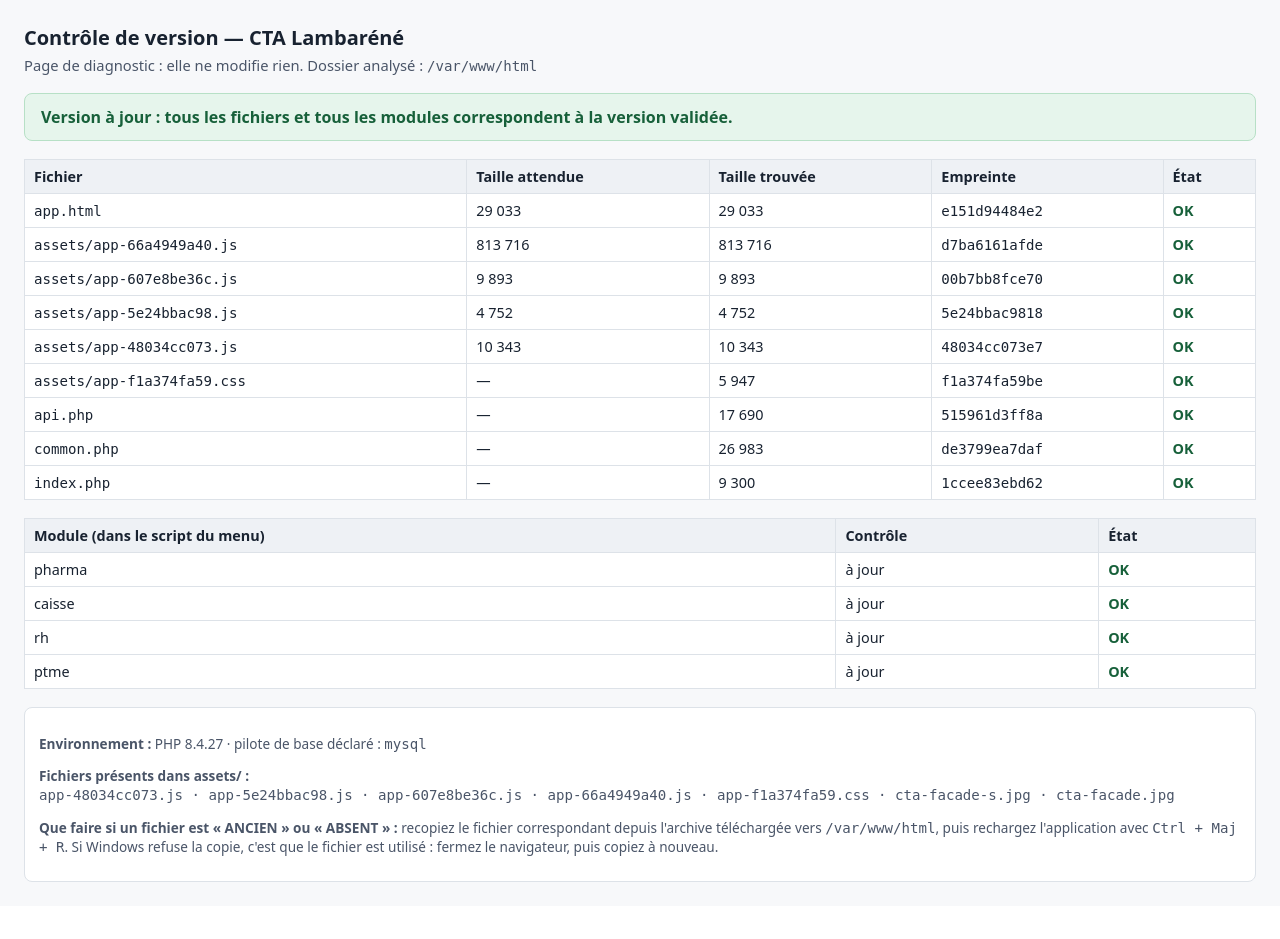
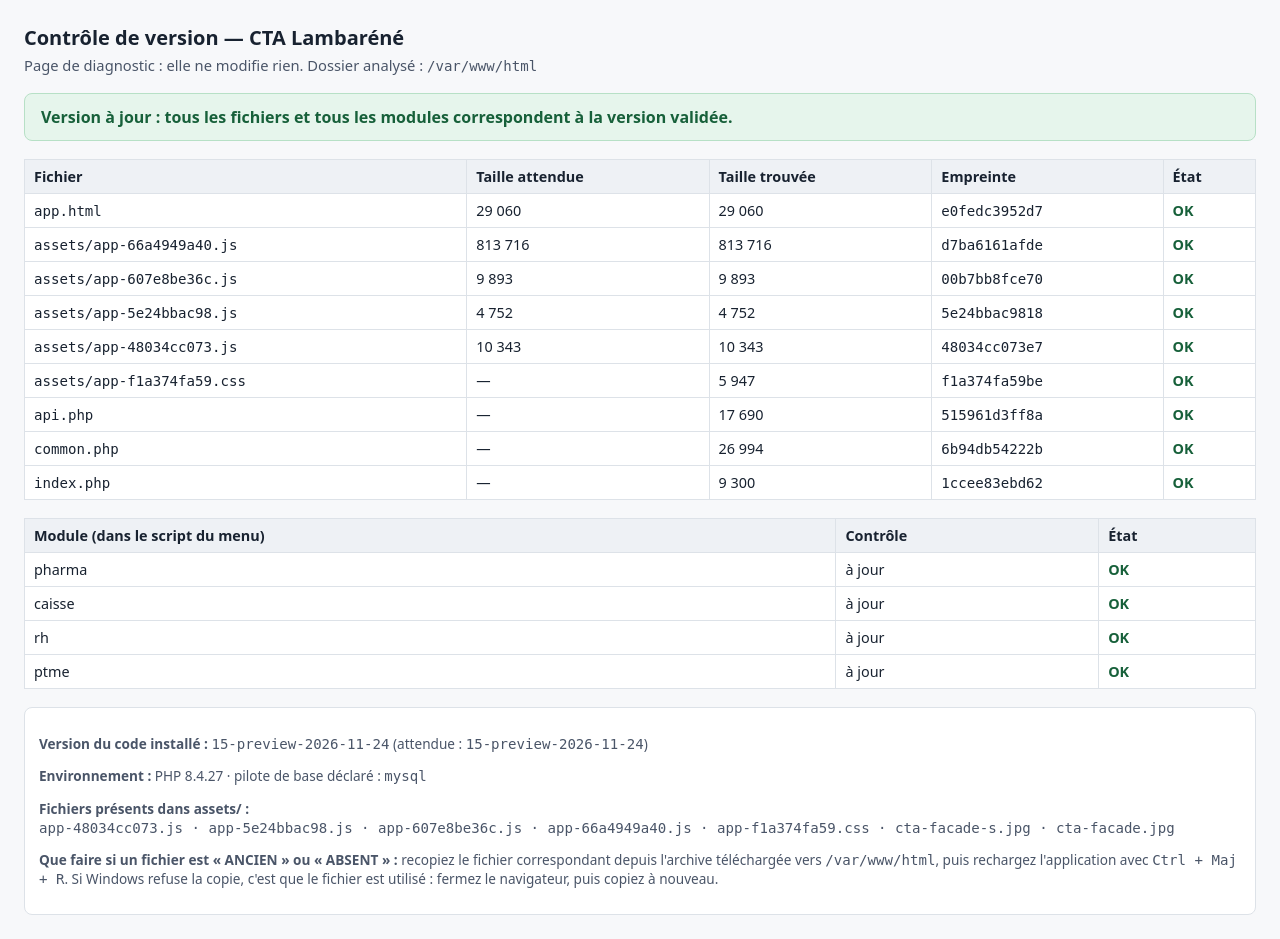
Before and after one commit to Wilfried241gab/Cta, a PHP site: page /cta/verif.php in a window 1280 px wide. Before the commit the page ends 882 px from the top, so only its background shows below. Run offline with PHP 8.4, Linux system fonts and the light colour scheme.

Commit message:
Passe la version à 15-preview-2026-11-24
La version affichée (À propos, etat.php, verif.php) et les archives livrées portent désormais un numéro reconnaissable, avec un paramètre de cache incrémenté pour que le navigateur recharge bien les scripts.

🤖 Generated with Codebuff
Co-Authored-By: Codebuff <noreply@codebuff.com>

```diff
--- a/app/app.html
+++ b/app/app.html
@@ -1,10 +1,10 @@
 <!doctype html>
 <html lang="fr">
-<head><meta charset='utf-8'><!--CTA_BOOT--><script src="assets/app-607e8be36c.js?v=20261124"></script>
+<head><meta charset='utf-8'><!--CTA_BOOT--><script src="assets/app-607e8be36c.js?v=20261124b"></script>
 <meta charset="utf-8">
 <meta name="viewport" content="width=device-width,initial-scale=1">
 <title>Application de gestion – CTA de Lambaréné</title>
-<link rel="stylesheet" href="assets/app-f1a374fa59.css?v=20261124">
+<link rel="stylesheet" href="assets/app-f1a374fa59.css?v=20261124b">
 <style id="desk">
 @media(min-width:1100px){
  header,main,#nav,nav,#agentBar,#compBar,#respBar,#home,.wrap,#basepage .wrap{max-width:1600px!important}
@@ -153,13 +153,13 @@ header h1{font-size:1.55rem;background:var(--grad);-webkit-background-clip:text;
 /* impression : on garde le blanc simple */
 @media print{.bar,.hero{display:none!important}body{background:#fff!important}}
 </style>
-<script src="assets/app-5e24bbac98.js?v=20261124"></script>
+<script src="assets/app-5e24bbac98.js?v=20261124b"></script>
 </head>
 <body>
 <section id="home">
   <div class="ctaHero" role="img" aria-label="Façade du CTA de Lambaréné"><div class="heroTxt"><h1>Application de gestion</h1><p>Centre de Traitement Ambulatoire de Lambaréné</p></div></div>
   <div class="who"><span>Connecté : <b id="whoName"></b></span><span class="pill" id="whoRole"></span><button class="btn ghost sm" id="myAcc" style="width:auto;margin:0">Mon compte</button><button class="btn ghost sm" id="logout" style="width:auto;margin:0">Se déconnecter</button><button class="btn ghost sm" id="aboutBtn" style="width:auto;margin:0 0 0 auto;font-size:.8rem" aria-haspopup="dialog">ⓘ À propos</button></div>
-  <div id="aboutBox" hidden style="position:fixed;inset:0;background:rgba(0,0,0,.5);z-index:30;display:flex;align-items:center;justify-content:center;padding:16px"><div role="dialog" aria-modal="true" aria-labelledby="aboutT" style="background:var(--surface);color:var(--ink);border-radius:14px;padding:22px;max-width:380px;width:100%;box-shadow:0 10px 40px rgba(0,0,0,.3)"><h3 id="aboutT" style="margin:0 0 14px">À propos</h3><dl style="margin:0;display:grid;grid-template-columns:auto 1fr;gap:8px 16px;font-size:.95rem"><dt class="muted">Version</dt><dd style="margin:0;font-weight:700">v1.0</dd><dt class="muted">Contact</dt><dd style="margin:0;font-weight:700"><a href="mailto:wilfriedmassala@gmail.com" style="color:var(--blue,#1a5fb4)">wilfriedmassala@gmail.com</a></dd></dl><button class="btn" id="aboutOk" style="margin-top:18px;width:100%">Fermer</button></div></div>
+  <div id="aboutBox" hidden style="position:fixed;inset:0;background:rgba(0,0,0,.5);z-index:30;display:flex;align-items:center;justify-content:center;padding:16px"><div role="dialog" aria-modal="true" aria-labelledby="aboutT" style="background:var(--surface);color:var(--ink);border-radius:14px;padding:22px;max-width:380px;width:100%;box-shadow:0 10px 40px rgba(0,0,0,.3)"><h3 id="aboutT" style="margin:0 0 14px">À propos</h3><dl style="margin:0;display:grid;grid-template-columns:auto 1fr;gap:8px 16px;font-size:.95rem"><dt class="muted">Version</dt><dd style="margin:0;font-weight:700">v15-preview — 24/11/2026</dd><dt class="muted">Contact</dt><dd style="margin:0;font-weight:700"><a href="mailto:wilfriedmassala@gmail.com" style="color:var(--blue,#1a5fb4)">wilfriedmassala@gmail.com</a></dd></dl><button class="btn" id="aboutOk" style="margin-top:18px;width:100%">Fermer</button></div></div>
   <div class="muted" id="saveSt" role="status" style="font-size:.8rem;margin-top:6px">Données enregistrées automatiquement dans ce navigateur.</div>
   <div class="cards">
     <button class="mod" data-m="caisse"><b>Gestion de la caisse</b><small>PVVIH, consultation externe, reçus, dettes, synthèse et statistiques (certificat médical à venir)</small></button>
@@ -274,7 +274,7 @@ header h1{font-size:1.55rem;background:var(--grad);-webkit-background-clip:text;
 </section>
 <div class="modal" id="modal" hidden><div class="sheet" id="sheet"></div></div>
 <div class="toast" id="toast" hidden></div>
-<script src="assets/app-66a4949a40.js?v=20261124"></script>
-<script src="assets/app-48034cc073.js?v=20261124"></script>
+<script src="assets/app-66a4949a40.js?v=20261124b"></script>
+<script src="assets/app-48034cc073.js?v=20261124b"></script>
 </body>
 </html>
--- a/app/common.php
+++ b/app/common.php
@@ -1,7 +1,7 @@
 <?php
 // CTA Lambaréné — fonctions communes : configuration, base de données, migrations, session, droits, journal
 date_default_timezone_set('Africa/Libreville');
-const CTA_VERSION = '14-serveur';
+const CTA_VERSION = '15-preview-2026-11-24';
 const CTA_SCHEMA = 2;
 const CTA_CLES = '/^cta\.(shell|caisse|pharma|rh|ptme|audit)\.v1$/';
 const CTA_ROLES = ['Médecin-chef', 'Administrateur', 'Caisse', 'IDEP', 'Pharmacie', 'RH', 'CNAMGS', 'PTME', 'Laboratoire'];
--- a/app/verif.php
+++ b/app/verif.php
@@ -8,7 +8,7 @@
 // ============================================================
 
 $attendus = [
-    'app.html'                       => 29033,
+    'app.html'                       => 29060,
     'assets/app-66a4949a40.js'       => 813716,
     'assets/app-607e8be36c.js'       => 9893,
     'assets/app-5e24bbac98.js'       => 4752,
@@ -73,6 +73,12 @@ if (is_file($bundle)) {
 $assets = is_dir(__DIR__ . '/assets') ? scandir(__DIR__ . '/assets') : [];
 $assets = array_values(array_diff($assets, ['.', '..']));
 
+// Version du code serveur, lue directement dans common.php (sans l'exécuter).
+$versionCode = 'illisible';
+if (is_file(__DIR__ . '/common.php') && preg_match("/const CTA_VERSION = '([^']+)'/", file_get_contents(__DIR__ . '/common.php'), $mv)) {
+    $versionCode = $mv[1];
+}
+
 $cfg = @include __DIR__ . '/config.php';
 $pilote = is_array($cfg) ? ($cfg['pilote'] ?? '?') : 'config.php introuvable';
 ?>
@@ -129,6 +135,7 @@ $pilote = is_array($cfg) ? ($cfg['pilote'] ?? '?') : 'config.php introuvable';
 </table>
 
 <div class="note">
+ <p><strong>Version du code installé :</strong> <code><?= vh($versionCode) ?></code> (attendue : <code>15-preview-2026-11-24</code>)</p>
  <p><strong>Environnement :</strong> PHP <?= vh(PHP_VERSION) ?> · pilote de base déclaré : <code><?= vh($pilote) ?></code></p>
  <p><strong>Fichiers présents dans assets/ :</strong><br><code><?= vh(implode(' · ', $assets)) ?></code></p>
  <p><strong>Que faire si un fichier est « ANCIEN » ou « ABSENT » :</strong> recopiez le fichier correspondant depuis l'archive
```
Also changed, not shown: 4 other files.
